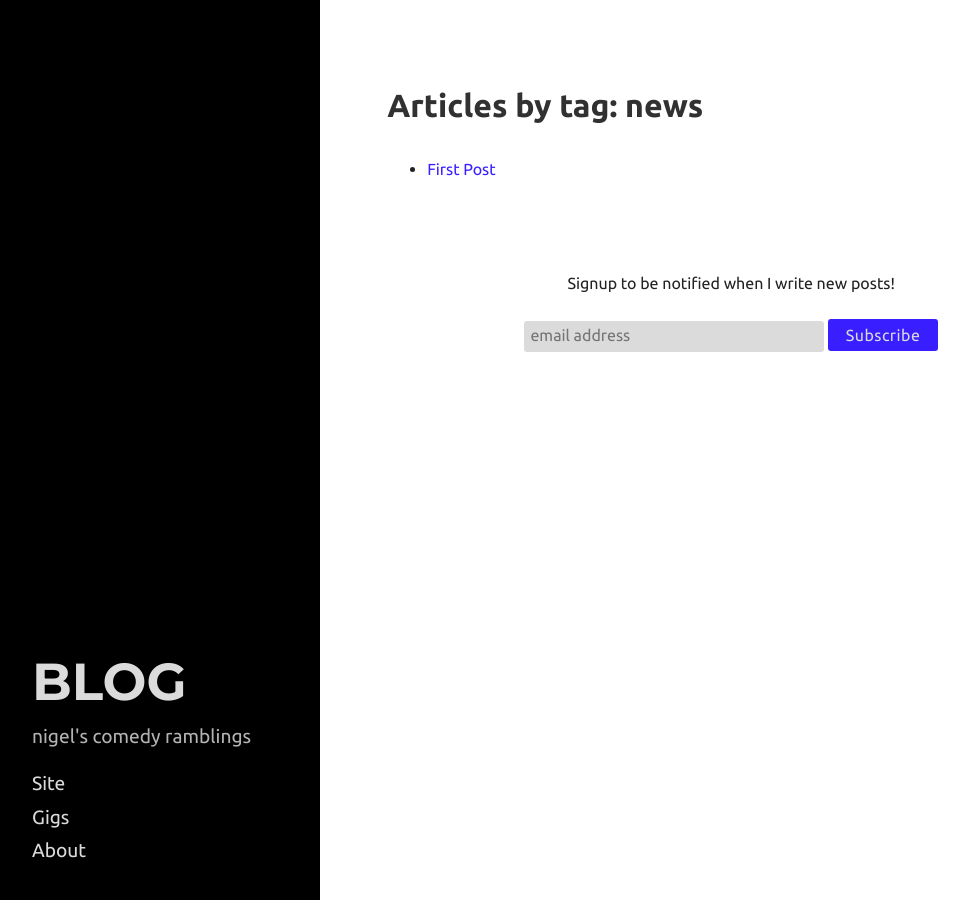
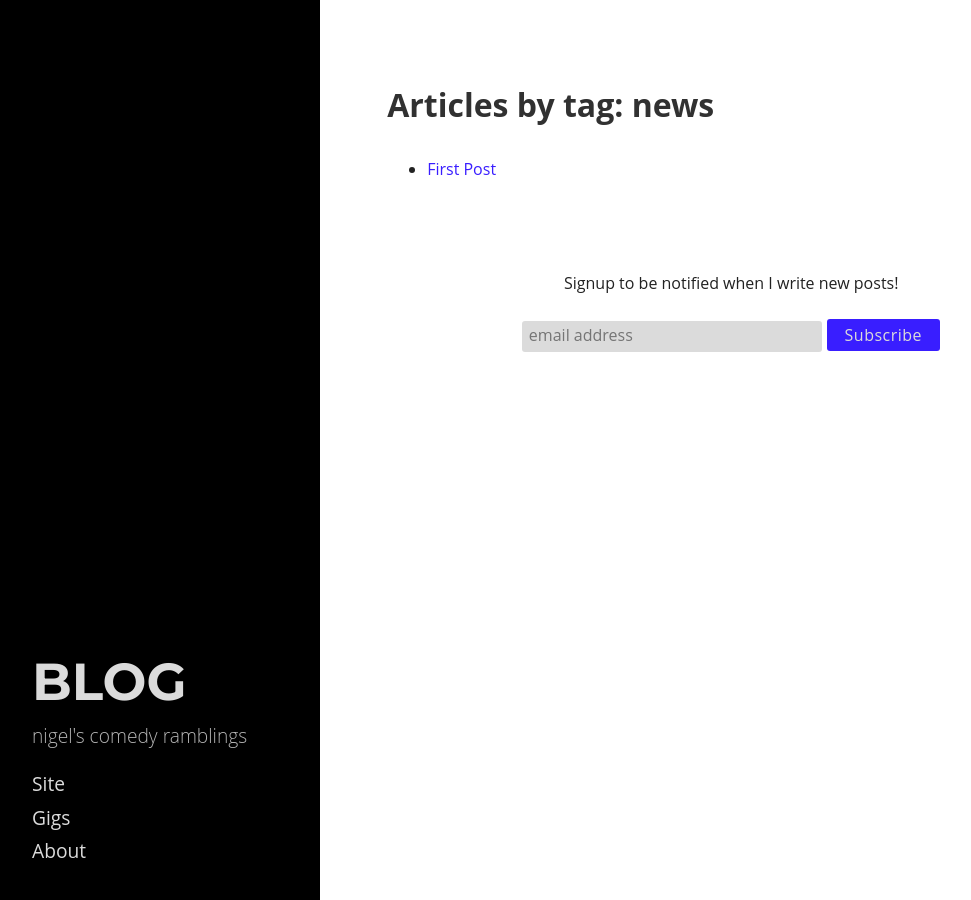
Before and after one commit to nigeljyng/nigeljyng.github.io, a Jekyll site: the page built from tag/news.md, in a window 1280 px wide. Shown: the whole page, without its empty margins (0-971 px from the left). Built offline with Jekyll 4.4.1, drawn with Linux system fonts in a browser that asks for light colours; nearby versions of some CDN libraries.

Commit message:
use open sans instead of ubuntu

```diff
--- a/public/css/hyde.css
+++ b/public/css/hyde.css
@@ -32,7 +32,7 @@
  */
 
 html {
-  font-family: "Ubuntu", Helvetica, Arial, sans-serif;
+  font-family: 'Open Sans', sans-serif;
 }
 @media (min-width: 48em) {
   html {
@@ -243,24 +243,24 @@ img + em {
 /* placeholders */
 ::-webkit-input-placeholder { /* Chrome/Opera/Safari */
   font-size: 16px;
-  font-family: "Ubuntu", Helvetica, Arial, sans-serif;
+  font-family: 'Open Sans', sans-serif;
 }
 ::-moz-placeholder { /* Firefox 19+ */
   font-size: 16px;
-  font-family: "Ubuntu", Helvetica, Arial, sans-serif;
+  font-family: 'Open Sans', sans-serif;
 }
 :-ms-input-placeholder { /* IE 10+ */
   font-size: 16px;
-  font-family: "Ubuntu", Helvetica, Arial, sans-serif;
+  font-family: 'Open Sans', sans-serif;
 }
 :-moz-placeholder { /* Firefox 18- */
   font-size: 16px;
-  font-family: "Ubuntu", Helvetica, Arial, sans-serif;
+  font-family: 'Open Sans', sans-serif;
 }
 
 /* Mailchimp styling */
 input[type=submit]{
-  font-family: "Ubuntu", Helvetica, Arial, sans-serif;
+  font-family: 'Open Sans', sans-serif;
   -webkit-appearance: none;
 }
 .mc_embed_signup form {text-align:center; padding:10px 0 20px 0;}
```
